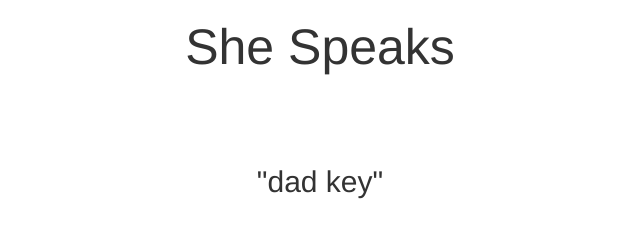
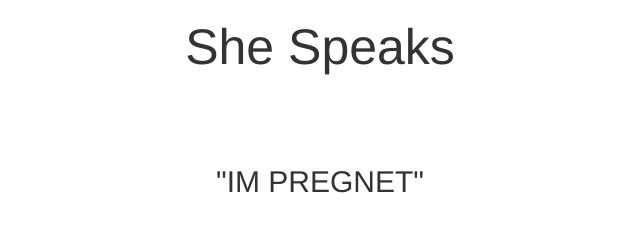
Before and after one commit to speaks364/Speaks, a plain HTML site: page Index.html in a window 1280 px wide. Shown: the whole page, without its empty margins (320-960 px from the left). Drawn offline with nearby package versions, Linux system fonts and the light colour scheme.

Commit message:
Update Index.html

```diff
--- a/Index.html
+++ b/Index.html
@@ -12,7 +12,7 @@
 <br>
 <br>
 
-<h2 style="text-align: center; font-size: 30px;">"dad key"</h2>
+<h2 style="text-align: center; font-size: 30px;">"IM PREGNET"</h2>
 
   </body>
 </html>
```
